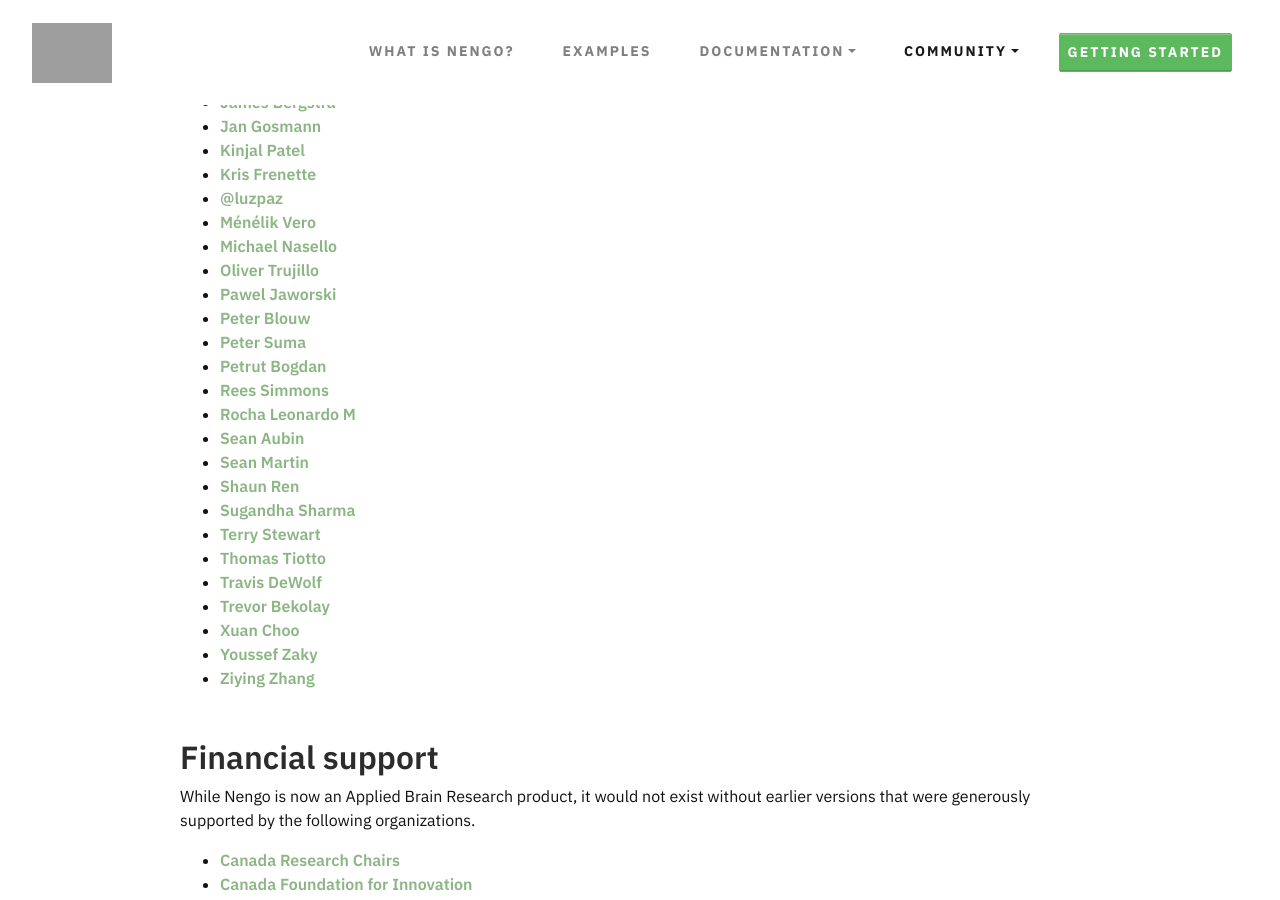
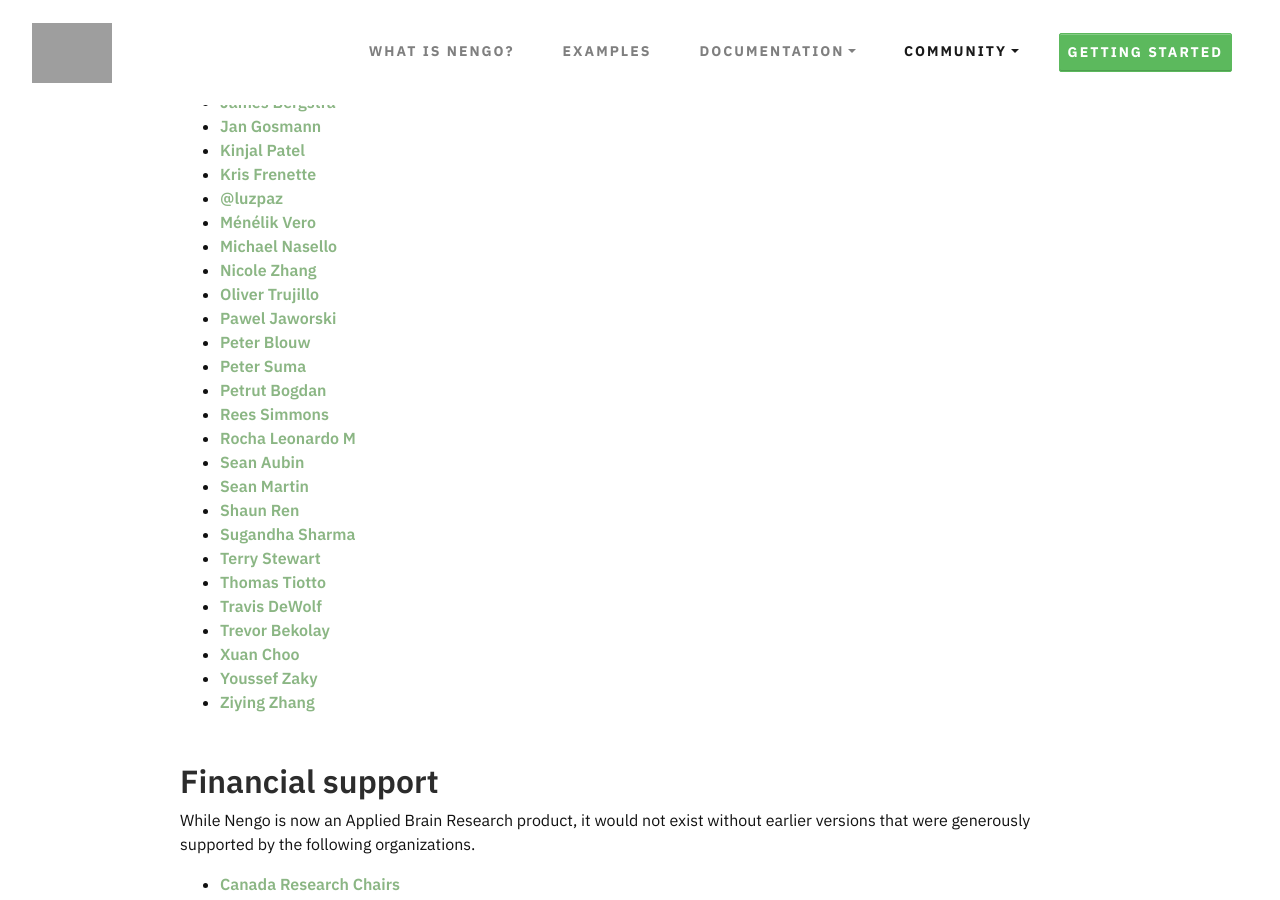
Before and after one commit to nengo/nengo.github.io, a Jekyll site: the page built from people.md, in a window 1280 px wide and 900 px high, scrolled down 914 px. Built offline with Jekyll 4.4.1, drawn with Linux system fonts in a browser that asks for light colours; nearby versions of some CDN libraries.

Commit message:
Update people.md (#126)

```diff
--- a/people.md
+++ b/people.md
@@ -45,6 +45,7 @@
 - [@luzpaz](mailto:luzpaz@users.noreply.github.com)
 - [Ménélik Vero](mailto:menelik.vero@tum.de)
 - [Michael Nasello](mailto:mlnasell@uwaterloo.ca)
+- [Nicole Zhang](mailto:nj3zhang@uwaterloo.ca)
 - [Oliver Trujillo](mailto:olivertgp@hotmail.com)
 - [Pawel Jaworski](mailto:p3jawors@gmail.com)
 - [Peter Blouw](mailto:pblouw@uwaterloo.ca)
```
